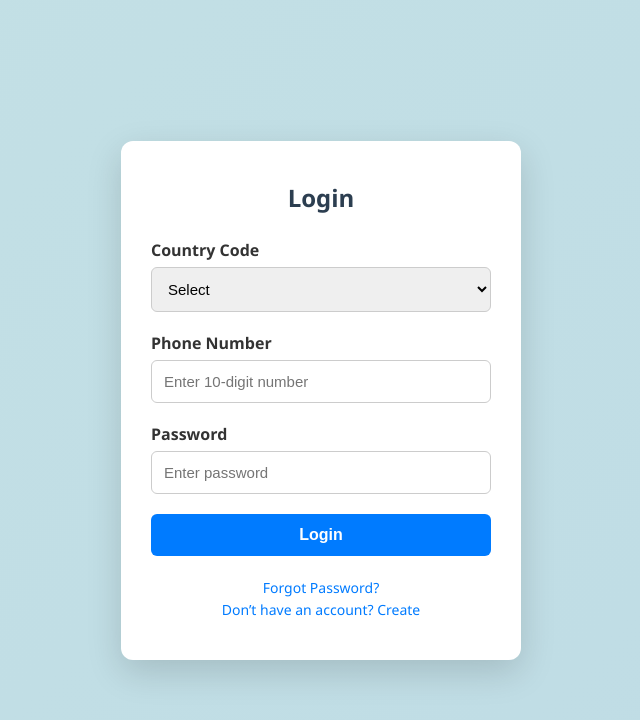
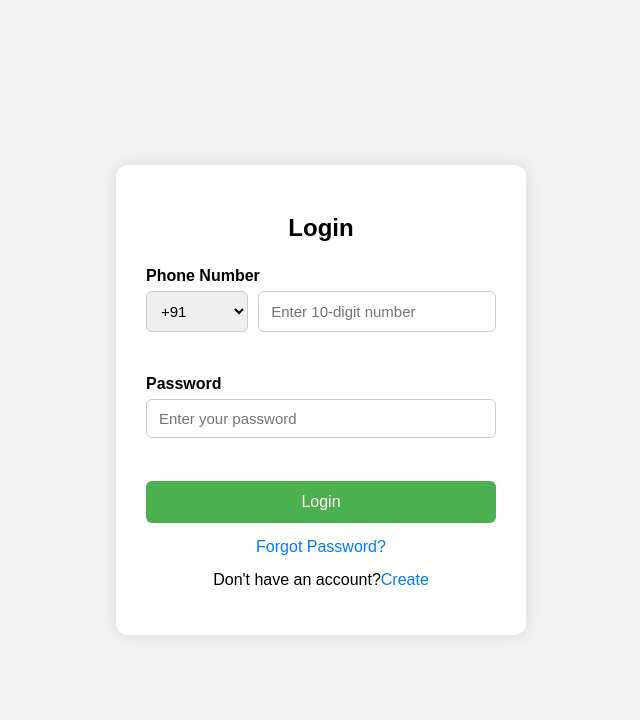
Before and after one commit to ChaithanyaBG09/TodoList, a plain HTML site: page index.html in a window 1280 px wide. Shown: the whole page, without its empty margins (319-959 px from the left). Drawn offline with Linux system fonts and the light colour scheme.

Commit message:
gave clear layout for login page

```diff
--- a/index.html
+++ b/index.html
@@ -9,49 +9,33 @@
 <body>
   <div class="login-container">
     <h2>Login</h2>
-    <form id="loginForm">
-      <div class="form-group">
-        <label for="countryCode">Country Code</label>
-        <select id="countryCode" required>
-          <option value="">Select</option>
-          <option value="+91">+91 (India)</option>
-          <option value="+1">+1 (USA)</option>
-          <option value="+44">+44 (UK)</option>
-          <option value="+61">+61 (Australia)</option>
-          <option value="+81">+81 (Japan)</option>
+
+    <div class="input-group">
+      <label for="phone">Phone Number</label>
+      <div class="phone-input-wrapper">
+        <select id="countryCode">
+          <option value="+91">+91</option>
+          <option value="+1">+1</option>
+          <option value="+44">+44</option>
+          <option value="+61">+61</option>
         </select>
+        <input type="text" id="phone" placeholder="Enter 10-digit number" maxlength="10" />
       </div>
+      <div class="error" id="phoneError"></div>
+    </div>
 
-      <div class="form-group">
-        <label for="phoneNumber">Phone Number</label>
-        <input
-          type="tel"
-          id="phoneNumber"
-          placeholder="Enter 10-digit number"
-          maxlength="10"
-          required
-        />
-      </div>
+    <div class="input-group">
+      <label for="password">Password</label>
+      <input type="password" id="password" placeholder="Enter your password" />
+      <div class="error" id="passwordError"></div>
+    </div>
 
-      <div class="form-group">
-        <label for="password">Password</label>
-        <input
-          type="password"
-          id="password"
-          placeholder="Enter password"
-          minlength="8"
-          maxlength="12"
-          required
-        />
-      </div>
+    <button onclick="handleLogin()">Login</button>
 
-      <button id="loginBtn" type="submit">Login</button>
-
-      <div class="links">
-        <a href="#">Forgot Password?</a><br/>
-        <a href="#">Don’t have an account? Create</a>
-      </div>
-    </form>
+    <div class="links">
+      <a href="#">Forgot Password?</a>
+      <p>Don't have an account?<a href="#">Create</a></p>
+    </div>
   </div>
 
   <script src="script.js"></script>
--- a/script.js
+++ b/script.js
@@ -1,50 +1,59 @@
-document.getElementById("phoneNumber").addEventListener("input", function () {
-  this.value = this.value.replace(/\D/g, "");
-  if (this.value.length > 10) {
-    this.value = this.value.slice(0, 10);
+function showError(elementId, message) {
+  const element = document.getElementById(elementId);
+  element.innerText = message;
+  if (message) {
+    setTimeout(() => {
+      element.innerText = '';
+    }, 5000);
   }
-});
+}
 
-document.getElementById("loginForm").addEventListener("submit", function (e) {
-  e.preventDefault();
+function isValidPhoneNumber(number) {
+  return /^[0-9]{10}$/.test(number);
+}
 
-  const phone = document.getElementById("phoneNumber").value.trim();
-  const code = document.getElementById("countryCode").value;
-  const pass = document.getElementById("password").value.trim();
+function isValidPassword(password) {
+  const hasUpper = /[A-Z]/.test(password);
+  const hasLower = /[a-z]/.test(password);
+  const hasDigit = /\d/.test(password);
+  const hasSpecial = /[^A-Za-z0-9]/.test(password);
+  return hasUpper && hasLower && hasDigit && hasSpecial && password.length >= 8 && password.length <= 12;
+}
 
-  if (!phone || !code || !pass) {
-    alert("Please fill in all fields.");
-    return;
+function handleLogin() {
+  const phone = document.getElementById("phone").value.trim();
+  const password = document.getElementById("password").value.trim();
+  let valid = true;
+
+  // Phone validation
+  if (phone === "") {
+    showError("phoneError", "Phone number is required.");
+    valid = false;
+  } else if (!isValidPhoneNumber(phone)) {
+    showError("phoneError", "Enter 10 digit number only.");
+    valid = false;
+  } else {
+    showError("phoneError", "");
   }
 
-  if (!/^\d{10}$/.test(phone)) {
-    alert("Phone number must be exactly 10 digits.");
-    return;
+  // Password validation
+  if (password === "") {
+    showError("passwordError", "Password is required.");
+    valid = false;
+  } else if (!isValidPassword(password)) {
+    showError("passwordError", "Use 8,A,a,& (uppercase, lowercase, number, special character)");
+    valid = false;
+  } else {
+    showError("passwordError", "");
   }
 
-  // Password checks
-  const errors = [];
-  if (pass.length < 8 || pass.length > 12) {
-    errors.push("Password must be 8–12 characters long.");
+  // Navigate on success
+  if (valid) {
+    window.location.href = "todo.html";
   }
-  if (!/[A-Z]/.test(pass)) {
-    errors.push("Include at least one uppercase letter.");
-  }
-  if (!/[a-z]/.test(pass)) {
-    errors.push("Include at least one lowercase letter.");
-  }
-  if (!/\d/.test(pass)) {
-    errors.push("Include at least one number.");
-  }
-  if (!/[!@#$%^&*(),.?":{}|<>]/.test(pass)) {
-    errors.push("Include at least one special character.");
-  }
+}
 
-  if (errors.length > 0) {
-    alert("Password Error:\n" + errors.join("\n"));
-    return;
-  }
-
-  // All checks passed — navigate
-  window.location.href = "todo.html";
+// Restrict number input to digits only
+document.getElementById("phone").addEventListener("input", function () {
+  this.value = this.value.replace(/[^0-9]/g, '');
 });
--- a/style.css
+++ b/style.css
@@ -1,113 +1,100 @@
-/* Reset & Base Styles */
-* {
+body {
   margin: 0;
-  padding: 0;
-  box-sizing: border-box;
-}
-
-body {
-  font-family: 'Segoe UI', Tahoma, Geneva, Verdana, sans-serif;
-  background: linear-gradient(135deg, #c3e0e5, #bfdce5);
+  font-family: Arial, sans-serif;
+  background: #f2f2f2;
   display: flex;
   justify-content: center;
   align-items: center;
   height: 100vh;
 }
 
-/* Container */
 .login-container {
-  background-color: #ffffff;
-  padding: 40px 30px;
+  background: #fff;
+  padding: 30px;
   border-radius: 12px;
-  width: 100%;
-  max-width: 400px;
-  box-shadow: 0 12px 35px rgba(0, 0, 0, 0.15);
-  transition: all 0.3s ease;
+  box-shadow: 0 0 15px rgba(0,0,0,0.1);
+  width: 350px;
 }
 
-.login-container:hover {
-  transform: translateY(-3px);
-  box-shadow: 0 16px 40px rgba(0, 0, 0, 0.2);
-}
-
-/* Heading */
 h2 {
   text-align: center;
   margin-bottom: 25px;
-  color: #2c3e50;
 }
 
-/* Form Groups */
-.form-group {
+.input-group {
   margin-bottom: 20px;
+  position: relative;
 }
 
-label {
+.input-group label {
   display: block;
+  font-weight: bold;
   margin-bottom: 6px;
-  font-weight: 600;
-  color: #333;
 }
 
-input,
-select {
+input[type="text"],
+input[type="password"] {
   width: 100%;
-  padding: 12px;
+  padding: 10px;
+  padding-left: 12px;
   font-size: 15px;
   border: 1px solid #ccc;
   border-radius: 6px;
-  outline: none;
-  transition: border-color 0.2s ease-in-out;
+  box-sizing: border-box;
 }
 
-input:focus,
-select:focus {
-  border-color: #007bff;
-  box-shadow: 0 0 5px rgba(0, 123, 255, 0.25);
+.phone-input-wrapper {
+  display: flex;
+  gap: 10px;
 }
 
-/* Button */
+.phone-input-wrapper select {
+  width: 30%;
+  padding: 10px;
+  font-size: 15px;
+  border: 1px solid #ccc;
+  border-radius: 6px;
+}
+
+.phone-input-wrapper input {
+  width: 70%;
+}
+
+.error {
+  color: red;
+  font-size: 13px;
+  margin-top: 5px;
+  min-height: 18px;
+}
+
 button {
   width: 100%;
   padding: 12px;
+  background-color: #4CAF50;
+  color: white;
   font-size: 16px;
-  background-color: #007bff;
   border: none;
-  color: #fff;
   border-radius: 6px;
-  font-weight: 600;
   cursor: pointer;
-  transition: background-color 0.2s ease;
 }
 
 button:hover {
-  background-color: #0056b3;
+  background-color: #45a049;
 }
 
-/* Links */
 .links {
-  margin-top: 20px;
   text-align: center;
+  margin-top: 15px;
 }
 
 .links a {
-  font-size: 14px;
   color: #007bff;
   text-decoration: none;
-  transition: color 0.2s ease;
+}
+.links p{
+  margin-top:15px;
 }
 
 .links a:hover {
-  color: #0056b3;
+  text-decoration: underline;
 }
-
-/* Responsive */
-@media (max-width: 480px) {
-  .login-container {
-    padding: 30px 20px;
-  }
-
-  h2 {
-    font-size: 22px;
-  }
-}
```
